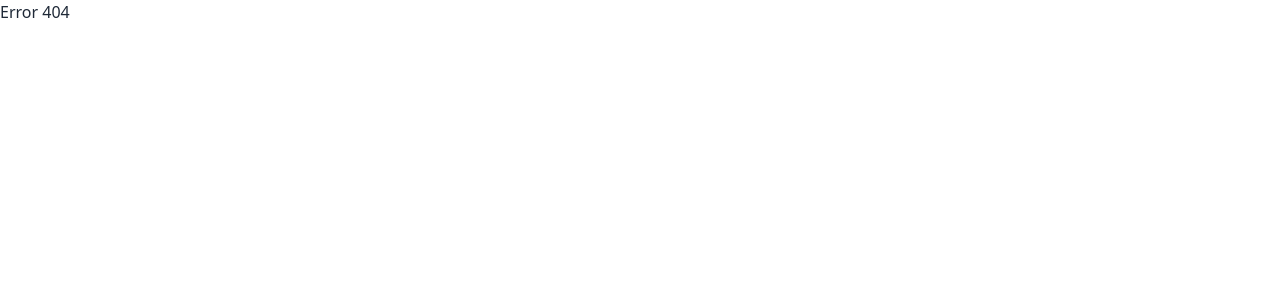
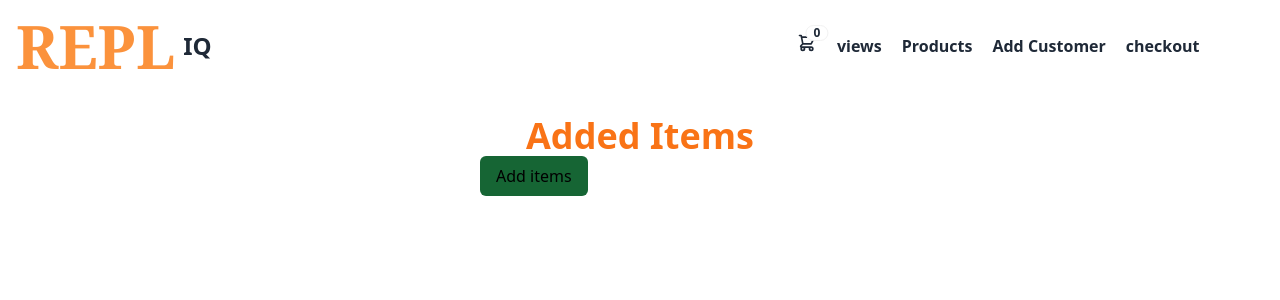
Before and after one commit to sakibhasan-24/repliq, a React (Vite) app: page /checkout in a window 1280 px wide. Before the commit this address had no page. Shown: the top 300 px of the page. Built offline with nearby package versions, Linux system fonts and the light colour scheme.

Commit message:
delete products

```diff
--- a/package.json
+++ b/package.json
@@ -25,7 +25,8 @@
     "react-toastify": "^10.0.5",
     "redux-persist": "^6.0.0",
     "sort-by": "^1.2.0",
-    "sweetalert2": "^11.10.6"
+    "sweetalert2": "^11.10.6",
+    "uuid": "^9.0.1"
   },
   "devDependencies": {
     "@types/react": "^18.2.66",
--- a/public/products.json
+++ b/public/products.json
@@ -6,7 +6,7 @@
     "category": "Electronics",
     "details": "The Samsung Galaxy S21 Ultra is the epitome of smartphone technology, featuring a stunning 6.8-inch Dynamic AMOLED display, a powerful Snapdragon 888 processor, and a versatile quad-camera system.",
     "price": 1199.99,
-    "offer": "5% off"
+    "offer": 10
   },
   {
     "_id": "2",
@@ -78,6 +78,6 @@
     "category": "Sports & Outdoors",
     "details": "Keep your drinks hot or cold for hours with the Yeti Rambler 20 oz Tumbler. This durable stainless steel tumbler features double-wall vacuum insulation and a MagSlider lid for added convenience.",
     "price": 29.99,
-    "offer": ""
+    "offer": 2
   }
 ]
--- /dev/null
+++ b/src/component/Item/Item.jsx
@@ -0,0 +1,37 @@
+import React from "react";
+import { FaRegTrashAlt } from "react-icons/fa";
+
+export default function Item({ item, handleDelete }) {
+  // console.log(item?.offer);
+  const offerPrice = item.price - (item?.price * item?.offer || 2) / 100;
+
+  return (
+    <div className="my-8">
+      <div className="flex items-center space-x-4 border-b border-gray-300 py-4">
+        <img
+          className="w-16 h-16 object-cover rounded-lg"
+          src={item.image}
+          alt={"s"}
+        />
+        <div className="flex flex-col flex-grow">
+          <h3 className="font-semibold">{item.name}</h3>
+          <p className="text-sm text-gray-500">{item.category}</p>
+        </div>
+        {item?.offer ? (
+          <div>
+            <p className="font-semibold line-through">${item.price}</p>
+            <p>${offerPrice}</p>
+          </div>
+        ) : (
+          <p className="font-semibold">${item.price}</p>
+        )}
+        <div>
+          <FaRegTrashAlt
+            onClick={() => handleDelete(item)}
+            className="cursor-pointer text-xl font-bold text-red-600"
+          />
+        </div>
+      </div>
+    </div>
+  );
+}
--- a/src/component/product/Product.jsx
+++ b/src/component/product/Product.jsx
@@ -1,7 +1,7 @@
 import React from "react";
 import { Link } from "react-router-dom";
 
-export default function Product({ product }) {
+export default function Product({ product, handleAddProduct }) {
   const { _id, image, price, offer, category, details, name } = product;
   return (
     <div className="w-[450px] sm:w-full cursor-pointer   mx-auto my-12 border-2 p-2 flex flex-col gap-4 shadow-lg shadow-slate-200 rounded-md">
@@ -29,7 +29,10 @@ export default function Product({ product }) {
           )}
         </div>
         <div className="flex items-center justify-end gap-6">
-          <button className="w-1/2 bg-indigo-500 text-white py-2 px-4 rounded-lg mt-4 hover:bg-indigo-600 transition-colors duration-300">
+          <button
+            onClick={() => handleAddProduct(product)}
+            className="w-1/2 bg-indigo-500 text-white py-2 px-4 rounded-lg mt-4 hover:bg-indigo-600 transition-colors duration-300"
+          >
             Add to Cart
           </button>
           <Link
--- a/src/component/product/ProductDetails.jsx
+++ b/src/component/product/ProductDetails.jsx
@@ -1,10 +1,12 @@
 import React, { useEffect, useState } from "react";
-import { useParams } from "react-router-dom";
+import { Puff } from "react-loader-spinner";
+import { useNavigate, useParams } from "react-router-dom";
 
 export default function ProductDetails() {
   const [singleProduct, setSingleProduct] = useState({});
   const [products, setProducts] = useState([]);
   const { id } = useParams();
+  const navigate = useNavigate();
   //   console.log(id);
   useEffect(() => {
     fetch("/products.json")
@@ -15,6 +17,15 @@ export default function ProductDetails() {
   }, []);
   //   console.log(products);
   const detailsProduct = products.find((product) => product._id == id);
+  if (!detailsProduct || Object.keys(detailsProduct).length === 0) {
+    return (
+      <div className="flex items-center justify-center">
+        <Puff />
+      </div>
+    );
+  }
+  //   console.log(Object.keys(ProductDetails).length);
+
   return (
     <section className="my-12 w-full p-4 sm:max-w-3xl  mx-auto">
       <div className="shadow-2xl py-2 px-4 rounded-md">
@@ -51,6 +62,14 @@ export default function ProductDetails() {
           </div>
         )}
       </div>
+      <div>
+        <button
+          onClick={() => navigate(-1)}
+          className="bg-slate-700 py-2 rounded-md px-4 font-bold text-white"
+        >
+          Back
+        </button>
+      </div>
     </section>
   );
 }
--- /dev/null
+++ b/src/hooks/useAddProducts.jsx
@@ -0,0 +1,13 @@
+import React, { useState } from "react";
+import { useDispatch, useSelector } from "react-redux";
+import { addItem } from "../redux/addProducts/addProductsSlice";
+
+export default function useAddProducts() {
+  const dispatch = useDispatch();
+  const [addProducts, setAddProducts] = useState([]);
+  const handleAddProducts = (product) => {
+    dispatch(addItem(product));
+    setAddProducts([product, ...addProducts]);
+  };
+  return [addProducts, setAddProducts, handleAddProducts];
+}
--- /dev/null
+++ b/src/pages/checkout/Checkout.jsx
@@ -0,0 +1,64 @@
+import React from "react";
+import { useDispatch, useSelector } from "react-redux";
+import Item from "../../component/Item/Item";
+import { v4 as uuidv4 } from "uuid";
+import {
+  removeAll,
+  removeItem,
+} from "../../redux/addProducts/addProductsSlice";
+import { Link } from "react-router-dom";
+import Swal from "sweetalert2";
+
+export default function Checkout() {
+  const { items } = useSelector((state) => state.items);
+  const dispatch = useDispatch();
+  const handleDelete = (item) => {
+    dispatch(removeItem(item.newId));
+    // dispatch(removeItem());
+  };
+  const handleRemoveAll = () => {
+    Swal.fire({
+      title: "Are you sure want to delete all items?",
+      text: "You can add again",
+      icon: "warning",
+      showCancelButton: true,
+      confirmButtonColor: "#3085d6",
+      cancelButtonColor: "#d33",
+      confirmButtonText: "Yes, delete it!",
+    }).then((result) => {
+      if (result.isConfirmed) {
+        dispatch(removeAll());
+        Swal.fire("Deleted!", "Your file has been deleted.", "success");
+      }
+    });
+  };
+  return (
+    <div className="max-w-xs w-full mx-auto my-6 ">
+      <h1 className="text-center font-bold text-orange-500 text-4xl">
+        Added Items
+      </h1>
+      <div className="spacey-y-8">
+        {items &&
+          items.map((item) => (
+            <Item key={uuidv4()} item={item} handleDelete={handleDelete} />
+          ))}
+      </div>
+      <div>
+        {items?.length === 0 ? (
+          <Link to="/">
+            <button className="bg-green-800 text-black px-4 py-2 rounded-md">
+              Add items
+            </button>
+          </Link>
+        ) : (
+          <button
+            onClick={handleRemoveAll}
+            className="bg-red-400 text-black px-4 py-2 rounded-md"
+          >
+            Clear Cart
+          </button>
+        )}
+      </div>
+    </div>
+  );
+}
--- a/src/pages/header/Navbar.jsx
+++ b/src/pages/header/Navbar.jsx
@@ -1,15 +1,23 @@
 import React, { useEffect, useState } from "react";
 import { Link, useLocation } from "react-router-dom";
-import { CiMenuBurger } from "react-icons/ci";
+// import { CiShoppingCart } from "react-icons/ci";
+import { CiMenuBurger, CiShoppingCart } from "react-icons/ci";
 import { useSelector } from "react-redux";
+import useAddProducts from "../../hooks/useAddProducts";
 export default function Navbar() {
   const { currentUser } = useSelector((state) => state.user);
-  // console.log(currentUser);
+
+  // const { addProductsItems } = useSelector((state) => state.addItems);
+  // console.log(addProductsItems);
+  const { items } = useSelector((state) => state.items);
+  // console.log(items);
   const location = useLocation();
   const handleActiveRoute = (route) => {
     if (route === location.pathname) return true;
   };
   const [sideBar, setSideBar] = useState(false);
+  const [addProducts] = useAddProducts();
+  // console.log(addProducts);
   return (
     <div className=" flex justify-between items-center">
       <div>
@@ -33,6 +41,33 @@ export default function Navbar() {
       <div className="hidden sm:flex font-semibold flex-col sm:flex-row items-center">
         <Link
           className={`mr-5 hover:text-orange-400 ${
+            handleActiveRoute("/addedProducts") &&
+            "border-b-2 border-orange-400"
+          }`}
+          to="/checkout"
+        >
+          <div className="indicator">
+            <svg
+              xmlns="http://www.w3.org/2000/svg"
+              className="h-5 w-5"
+              fill="none"
+              viewBox="0 0 24 24"
+              stroke="currentColor"
+            >
+              <path
+                strokeLinecap="round"
+                strokeLinejoin="round"
+                strokeWidth="2"
+                d="M3 3h2l.4 2M7 13h10l4-8H5.4M7 13L5.4 5M7 13l-2.293 2.293c-.63.63-.184 1.707.707 1.707H17m0 0a2 2 0 100 4 2 2 0 000-4zm-8 2a2 2 0 11-4 0 2 2 0 014 0z"
+              />
+            </svg>
+            <span className="badge badge-sm indicator-item">
+              {items.length}
+            </span>
+          </div>
+        </Link>
+        <Link
+          className={`mr-5 hover:text-orange-400 ${
             handleActiveRoute("/") && "border-b-2 border-orange-400"
           }`}
           to="/container"
@@ -51,8 +86,8 @@ export default function Navbar() {
           Add Customer
         </Link>
 
-        <Link className="mr-5 hover:text-orange-400" to="/">
-          Products
+        <Link className="mr-5 hover:text-orange-400" to="/checkout">
+          checkout
         </Link>
         {currentUser ? (
           <Link className="mr-5 hover:text-orange-400" to="/">
--- a/src/pages/products/Products.jsx
+++ b/src/pages/products/Products.jsx
@@ -2,10 +2,14 @@ import React, { useState } from "react";
 import useGetProducts from "../../hooks/useGetProducts";
 import { Puff } from "react-loader-spinner";
 import Product from "../../component/product/Product";
+import useAddProducts from "../../hooks/useAddProducts";
 
 export default function Products() {
   const [products, setProducts] = useGetProducts();
   const [searchText, setSearchText] = useState("");
+  const [addProducts, setAddProducts, handleAddProduct] = useAddProducts();
+  // console.log(addProducts)
+  // console.log(addProducts);
   //   const handleSearch = () => {
   //     if (searchText.length === 0) return setProducts(products);
   //     const filteredProducts = products.filter((product) =>
@@ -39,7 +43,11 @@ export default function Products() {
       <div className="grid grid-cols-1  sm:grid-cols-2 md:grid-cols-3 lg:grid-cols-3 gap-6">
         {products &&
           products?.map((product) => (
-            <Product product={product} key={product?._id} />
+            <Product
+              product={product}
+              key={product?._id}
+              handleAddProduct={handleAddProduct}
+            />
           ))}
       </div>
     </div>
--- /dev/null
+++ b/src/redux/addProducts/addProductsSlice.js
@@ -0,0 +1,30 @@
+import { createSlice } from "@reduxjs/toolkit";
+import { v4 as uuidv4 } from "uuid"; // Import the uuiv4 function
+const initialStateForItems = {
+  items: [],
+  itemCount: 0,
+};
+
+const itemsSlice = createSlice({
+  name: "items",
+  initialState: initialStateForItems,
+  reducers: {
+    addItem: (state, action) => {
+      //   console.log();
+      const newId = uuidv4();
+      state.items.push({ ...action.payload, newId });
+      state.itemCount++;
+    },
+    removeItem: (state, action) => {
+      state.items = state.items.filter((item) => item.newId !== action.payload);
+      state.itemCount--;
+    },
+    removeAll: (state, action) => {
+      state.items = [];
+      state.itemCount = 0;
+    },
+  },
+});
+
+export const { addItem, removeItem, removeAll } = itemsSlice.actions;
+export default itemsSlice.reducer;
--- a/src/redux/store/store.js
+++ b/src/redux/store/store.js
@@ -2,8 +2,10 @@ import { combineReducers, configureStore } from "@reduxjs/toolkit";
 import { persistStore, persistReducer } from "redux-persist";
 import storage from "redux-persist/lib/storage";
 import userReducer from "../user/userSlice";
+import productReducer from "../addProducts/addProductsSlice";
 const rootReducer = combineReducers({
   user: userReducer,
+  items: productReducer,
 });
 const persistConfig = {
   key: "root",
--- a/src/routes/Routes.jsx
+++ b/src/routes/Routes.jsx
@@ -9,6 +9,7 @@ import HomeItems from "../pages/Home/HomeItems";
 import Products from "../pages/products/Products";
 import Product from "../component/product/Product";
 import ProductDetails from "../component/product/ProductDetails";
+import Checkout from "../pages/checkout/Checkout";
 
 const router = createBrowserRouter([
   {
@@ -23,6 +24,10 @@ const router = createBrowserRouter([
       {
         path: "/products",
         element: <Products />,
+      },
+      {
+        path: "/checkout",
+        element: <Checkout />,
       },
       {
         path: "/details/:id",
```
Also changed, not shown: 1 other file (tests, documents, lock files or other folders).
